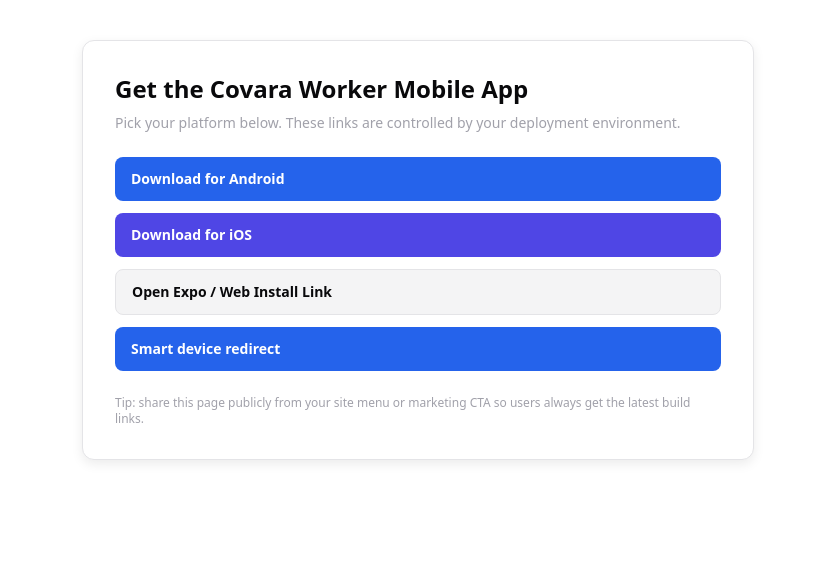
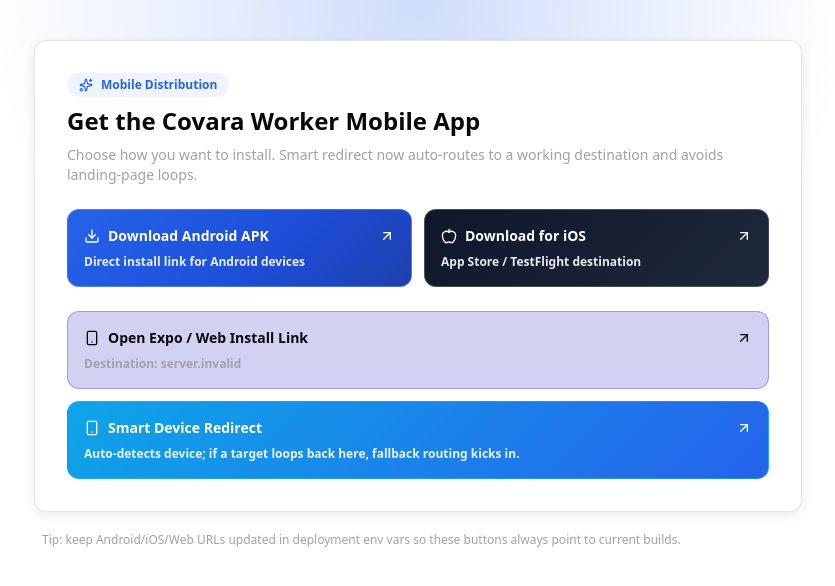
Before and after one commit to Chorko/Celestius_Covara_One_P1, a Next.js app in the folder frontend/: page /download in a window 1280 px wide. Shown: the top 586 px of the page, without its empty margins (222-1057 px from the left). Built offline with nearby package versions, Linux system fonts and the light colour scheme; no server answers.

Commit message:
feat: redesign download CTAs and harden smart redirect fallback

```diff
--- a/frontend/src/app/download/go/route.ts
+++ b/frontend/src/app/download/go/route.ts
@@ -3,14 +3,45 @@
 
 export const dynamic = "force-dynamic";
 
+function normalizeTarget(target: string, requestUrl: string): string | null {
+  const trimmed = target.trim();
+  if (!trimmed) {
+    return null;
+  }
+
+  try {
+    const request = new URL(requestUrl);
+    const resolved = new URL(trimmed, request);
+    const normalizedPath = resolved.pathname.replace(/\/+$/, "") || "/";
+    const requestPath = request.pathname.replace(/\/+$/, "") || "/";
+    const sameOrigin = resolved.origin === request.origin;
+    const pointsToDownloadUi = normalizedPath === "/download" || normalizedPath === "/download/go";
+    const sameRequest = sameOrigin && normalizedPath === requestPath && resolved.search === request.search;
+
+    if ((sameOrigin && pointsToDownloadUi) || sameRequest) {
+      return null;
+    }
+
+    return resolved.toString();
+  } catch {
+    return null;
+  }
+}
+
 export function GET(request: NextRequest): NextResponse {
   const links = getMobileDownloadLinks();
   const platform = request.nextUrl.searchParams.get("platform");
   const userAgent = request.headers.get("user-agent");
-  const target = resolveDownloadTarget(links, platform, userAgent);
+  const preferred = resolveDownloadTarget(links, platform, userAgent);
+
+  const candidates = [preferred, links.webUrl, links.androidUrl, links.iosUrl, links.fallbackUrl]
+    .map((candidate) => normalizeTarget(candidate, request.url))
+    .filter((candidate): candidate is string => Boolean(candidate));
+
+  const target = candidates[0];
 
   if (!target) {
-    const fallback = new URL("/download", request.url);
+    const fallback = new URL("/download?unavailable=1", request.url);
     return NextResponse.redirect(fallback, { status: 302 });
   }
 
--- a/frontend/src/app/download/page.tsx
+++ b/frontend/src/app/download/page.tsx
@@ -1,4 +1,5 @@
 import Link from "next/link";
+import { Apple, ArrowUpRight, Download, Sparkles, Smartphone } from "lucide-react";
 import { getMobileDownloadLinks } from "@/lib/mobileDownload";
 
 export const metadata = {
@@ -7,41 +8,75 @@
 
 function ctaClass(isEnabled: boolean): string {
   if (isEnabled) {
-    return "rounded-lg px-4 py-3 text-sm font-semibold transition hover:opacity-90";
+    return "group rounded-xl px-4 py-4 text-sm font-semibold transition duration-200 hover:-translate-y-0.5";
   }
 
-  return "rounded-lg px-4 py-3 text-sm font-semibold opacity-50 cursor-not-allowed";
+  return "rounded-xl px-4 py-4 text-sm font-semibold opacity-55 cursor-not-allowed";
+}
+
+function hostLabel(url: string): string {
+  try {
+    const parsed = new URL(url);
+    return parsed.host;
+  } catch {
+    return "External link";
+  }
 }
 
 export default function DownloadPage() {
   const links = getMobileDownloadLinks();
 
   return (
-    <main className="min-h-screen p-6 md:p-10" style={{ background: "var(--bg-primary)" }}>
-      <div className="mx-auto max-w-2xl card-elevated p-6 md:p-8 space-y-6">
+    <main
+      className="min-h-screen p-6 md:p-10"
+      style={{
+        background:
+          "radial-gradient(circle at top, color-mix(in srgb, var(--accent) 22%, transparent), transparent 42%), var(--bg-primary)",
+      }}
+    >
+      <div className="mx-auto max-w-3xl space-y-5">
+        <div className="card-elevated p-6 md:p-8 space-y-6" style={{ border: "1px solid var(--border-primary)" }}>
           <div className="space-y-2">
+            <span className="inline-flex items-center gap-2 rounded-full px-3 py-1 text-xs font-semibold" style={{ background: "var(--accent-muted)", color: "var(--accent)" }}>
+              <Sparkles size={14} /> Mobile Distribution
+            </span>
             <h1 className="text-2xl font-semibold" style={{ color: "var(--text-primary)" }}>
               Get the Covara Worker Mobile App
             </h1>
             <p className="text-sm" style={{ color: "var(--text-tertiary)" }}>
-            Pick your platform below. These links are controlled by your deployment environment.
+              Choose how you want to install. Smart redirect now auto-routes to a working destination and avoids landing-page loops.
             </p>
           </div>
 
-        <div className="grid gap-3">
+          <div className="grid gap-3 md:grid-cols-2">
             {links.androidUrl ? (
               <a
                 href={links.androidUrl}
                 target="_blank"
                 rel="noreferrer"
                 className={ctaClass(true)}
-              style={{ background: "var(--accent)", color: "white" }}
+                style={{
+                  background: "linear-gradient(135deg, #2563eb 0%, #1d4ed8 58%, #1e40af 100%)",
+                  color: "white",
+                  border: "1px solid rgba(147, 197, 253, 0.35)",
+                }}
               >
-              Download for Android
+                <span className="flex items-center justify-between gap-3">
+                  <span className="flex items-center gap-2">
+                    <Download size={16} /> Download Android APK
+                  </span>
+                  <ArrowUpRight size={16} />
+                </span>
+                <span className="mt-2 block text-xs opacity-90">Direct install link for Android devices</span>
               </a>
             ) : (
-            <div className={ctaClass(false)} style={{ background: "var(--bg-tertiary)", color: "var(--text-tertiary)" }}>
-              Android link not configured
+              <div
+                className={ctaClass(false)}
+                style={{ background: "var(--bg-tertiary)", color: "var(--text-tertiary)", border: "1px dashed var(--border-primary)" }}
+              >
+                <span className="flex items-center gap-2">
+                  <Download size={16} /> Android APK link not configured
+                </span>
               </div>
             )}
 
@@ -51,39 +86,81 @@
                 target="_blank"
                 rel="noreferrer"
                 className={ctaClass(true)}
-              style={{ background: "var(--info)", color: "white" }}
+                style={{
+                  background: "linear-gradient(135deg, #0f172a 0%, #1e293b 100%)",
+                  color: "white",
+                  border: "1px solid rgba(148, 163, 184, 0.35)",
+                }}
               >
-              Download for iOS
+                <span className="flex items-center justify-between gap-3">
+                  <span className="flex items-center gap-2">
+                    <Apple size={16} /> Download for iOS
+                  </span>
+                  <ArrowUpRight size={16} />
+                </span>
+                <span className="mt-2 block text-xs opacity-90">App Store / TestFlight destination</span>
               </a>
             ) : (
-            <div className={ctaClass(false)} style={{ background: "var(--bg-tertiary)", color: "var(--text-tertiary)" }}>
-              iOS link not configured
+              <div
+                className={ctaClass(false)}
+                style={{ background: "var(--bg-tertiary)", color: "var(--text-tertiary)", border: "1px dashed var(--border-primary)" }}
+              >
+                <span className="flex items-center gap-2">
+                  <Apple size={16} /> iOS link not configured
+                </span>
               </div>
             )}
+          </div>
 
+          <div className="grid gap-3">
             {links.webUrl ? (
               <a
                 href={links.webUrl}
                 target="_blank"
                 rel="noreferrer"
                 className={ctaClass(true)}
-              style={{ background: "var(--bg-secondary)", color: "var(--text-primary)", border: "1px solid var(--border-primary)" }}
+                style={{
+                  background: "color-mix(in srgb, var(--info) 20%, var(--bg-secondary))",
+                  color: "var(--text-primary)",
+                  border: "1px solid color-mix(in srgb, var(--info) 40%, transparent)",
+                }}
               >
-              Open Expo / Web Install Link
+                <span className="flex items-center justify-between gap-3">
+                  <span className="flex items-center gap-2">
+                    <Smartphone size={16} /> Open Expo / Web Install Link
+                  </span>
+                  <ArrowUpRight size={16} />
+                </span>
+                <span className="mt-2 block text-xs" style={{ color: "var(--text-tertiary)" }}>
+                  Destination: {hostLabel(links.webUrl)}
+                </span>
               </a>
             ) : null}
 
             <Link
               href="/download/go"
               className={ctaClass(true)}
-            style={{ background: "var(--accent)", color: "white" }}
+              style={{
+                background: "linear-gradient(135deg, #0ea5e9 0%, #2563eb 100%)",
+                color: "white",
+                border: "1px solid rgba(56, 189, 248, 0.35)",
+              }}
             >
-            Smart device redirect
+              <span className="flex items-center justify-between gap-3">
+                <span className="flex items-center gap-2">
+                  <Smartphone size={16} /> Smart Device Redirect
+                </span>
+                <ArrowUpRight size={16} />
+              </span>
+              <span className="mt-2 block text-xs opacity-90">
+                Auto-detects device; if a target loops back here, fallback routing kicks in.
+              </span>
             </Link>
           </div>
+        </div>
 
-        <p className="text-xs" style={{ color: "var(--text-tertiary)" }}>
-          Tip: share this page publicly from your site menu or marketing CTA so users always get the latest build links.
+        <p className="text-xs px-2" style={{ color: "var(--text-tertiary)" }}>
+          Tip: keep Android/iOS/Web URLs updated in deployment env vars so these buttons always point to current builds.
         </p>
       </div>
     </main>
```
Lines whose indentation alone changed are shown as unchanged.
